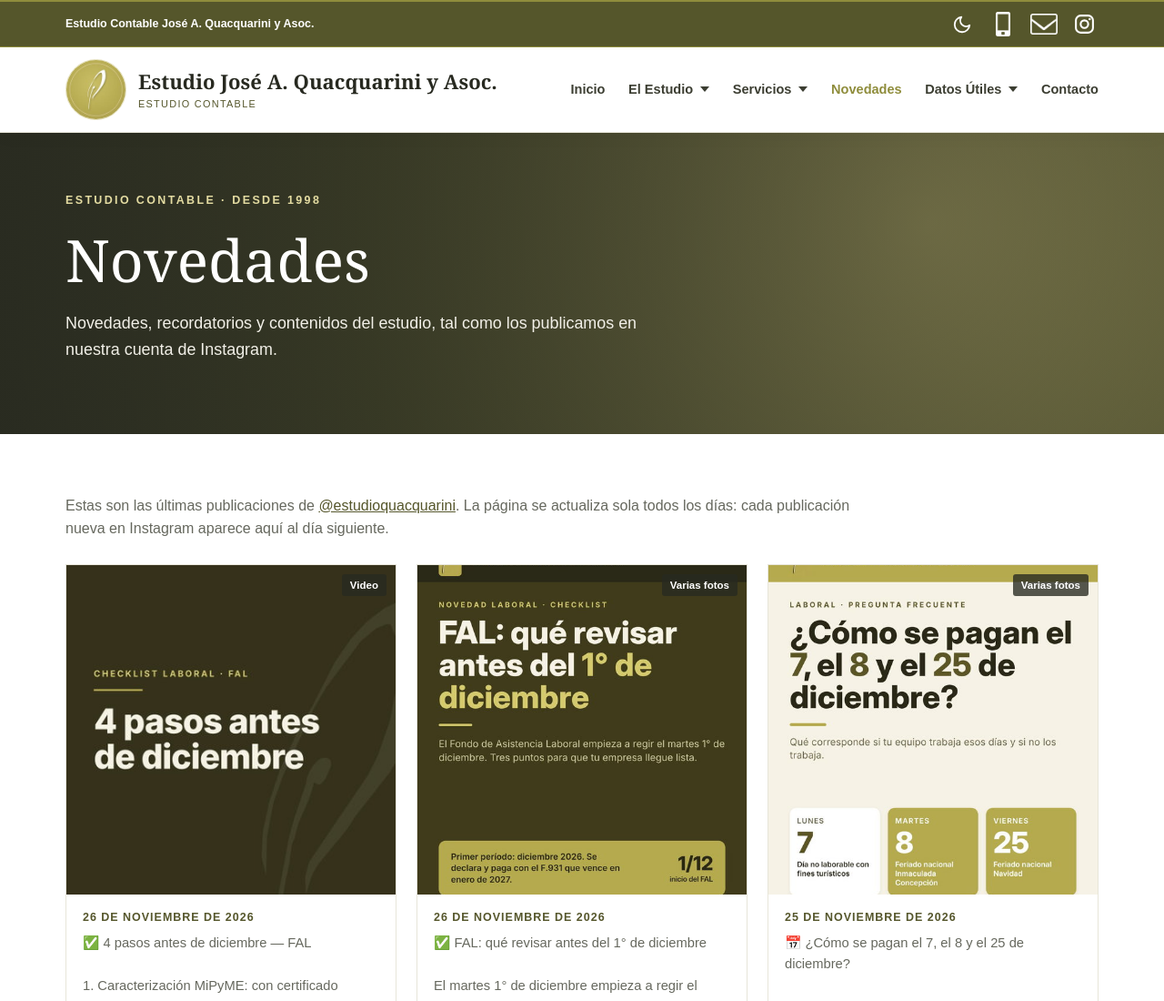
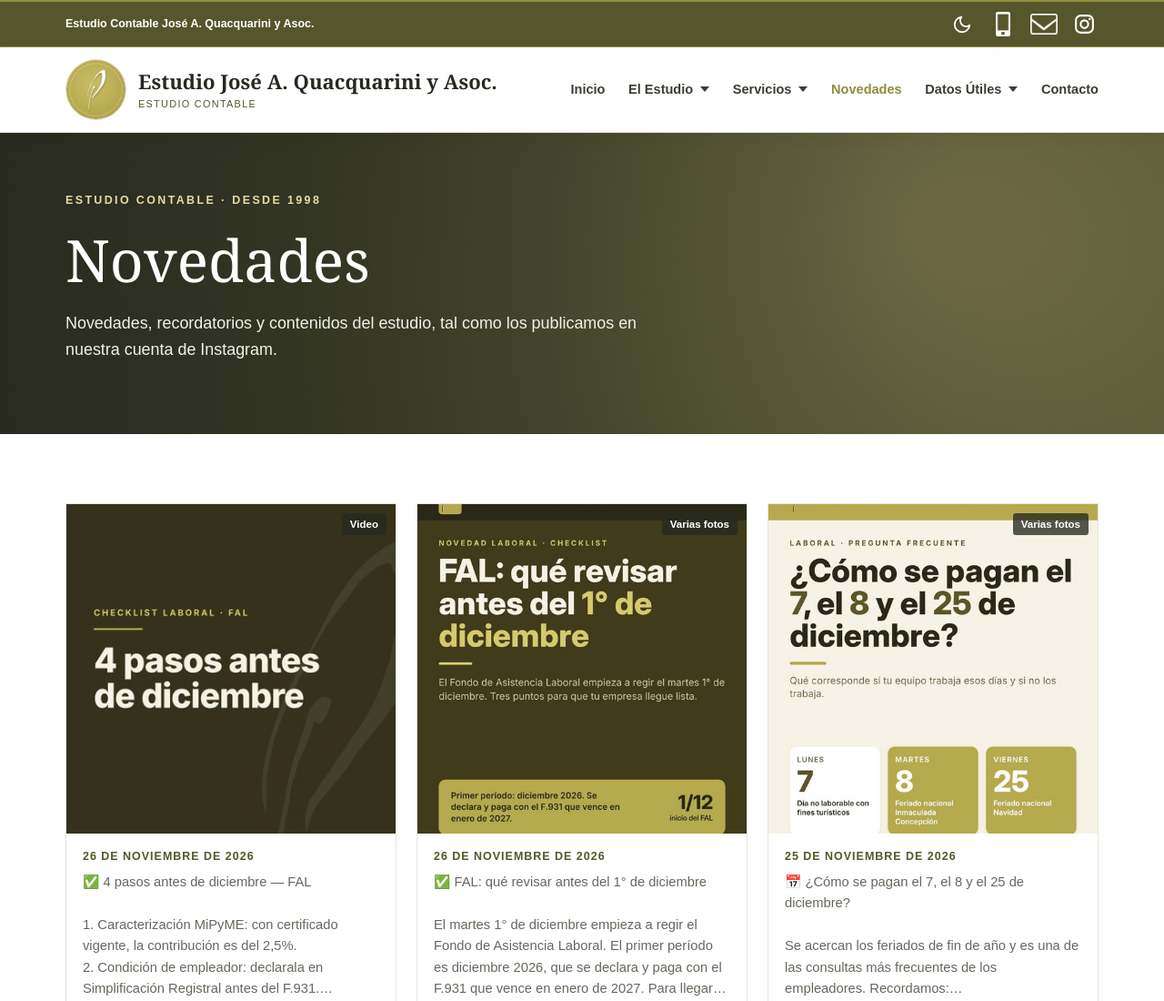
Before and after one commit to estudiopujatolaboral-cyber/No-Tocar-Ni-Borrar, a plain HTML site: page novedades.html in a window 1280 px wide. Shown: the top 1100 px of the page at 91% size. Drawn offline with Linux system fonts and the light colour scheme.

Commit message:
Update novedades.html

```diff
--- a/novedades.html
+++ b/novedades.html
@@ -21,7 +21,6 @@
   <style>
 
     /* Página Novedades: publicaciones de Instagram */
-    .texto { color:var(--muted); max-width:900px; }
     .publicaciones { display:grid; grid-template-columns:repeat(3, 1fr); gap:22px; margin:26px 0 30px; }
     .publicacion { border:1px solid var(--line); background:#fff; display:flex; flex-direction:column; transition:transform .2s, box-shadow .2s; }
     .publicacion:hover { transform:translateY(-4px); box-shadow:0 14px 30px rgba(40,40,25,.07); }
@@ -189,8 +188,6 @@
     </section>
 
     <div class="wrap">
-      <p class="texto">Estas son las últimas publicaciones de <a href="https://www.instagram.com/estudioquacquarini/" target="_blank" rel="noopener noreferrer">@estudioquacquarini</a>. La página se actualiza sola todos los días: cada publicación nueva en Instagram aparece aquí al día siguiente.</p>
-
       <div class="publicaciones" id="publicaciones"></div>
 
       <div class="sin-publicaciones" id="sin-publicaciones" hidden>
```
